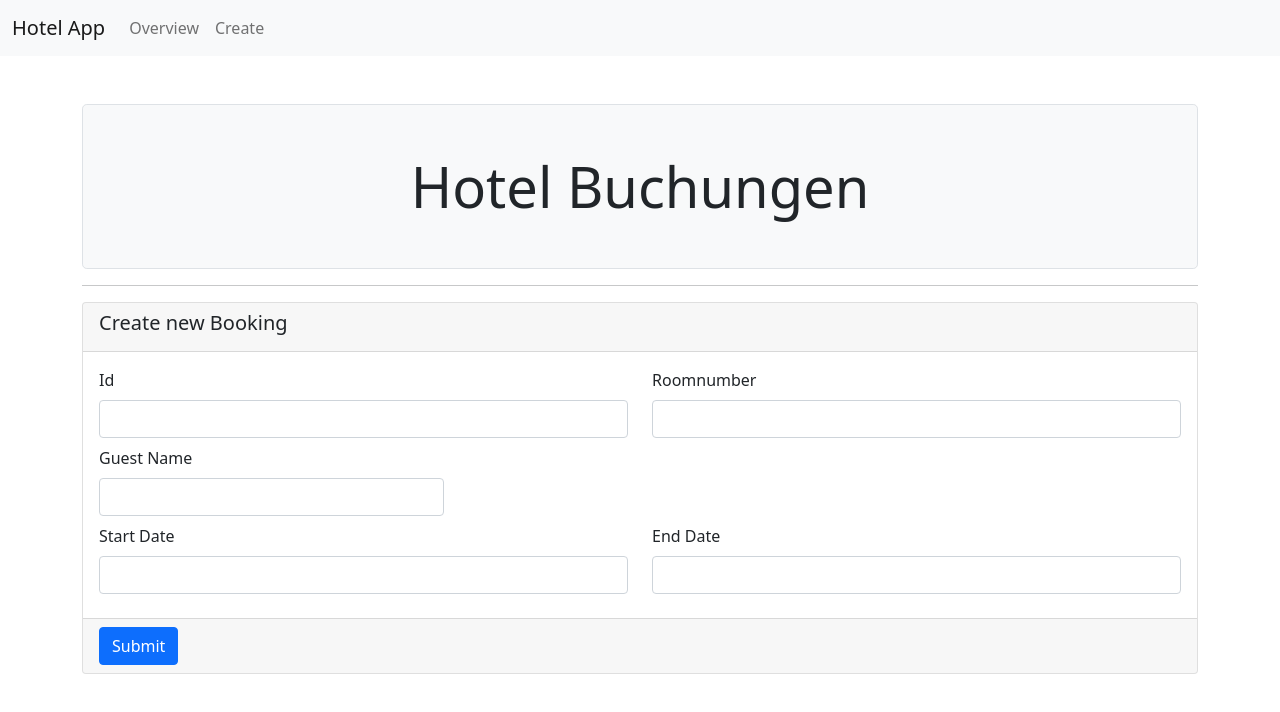
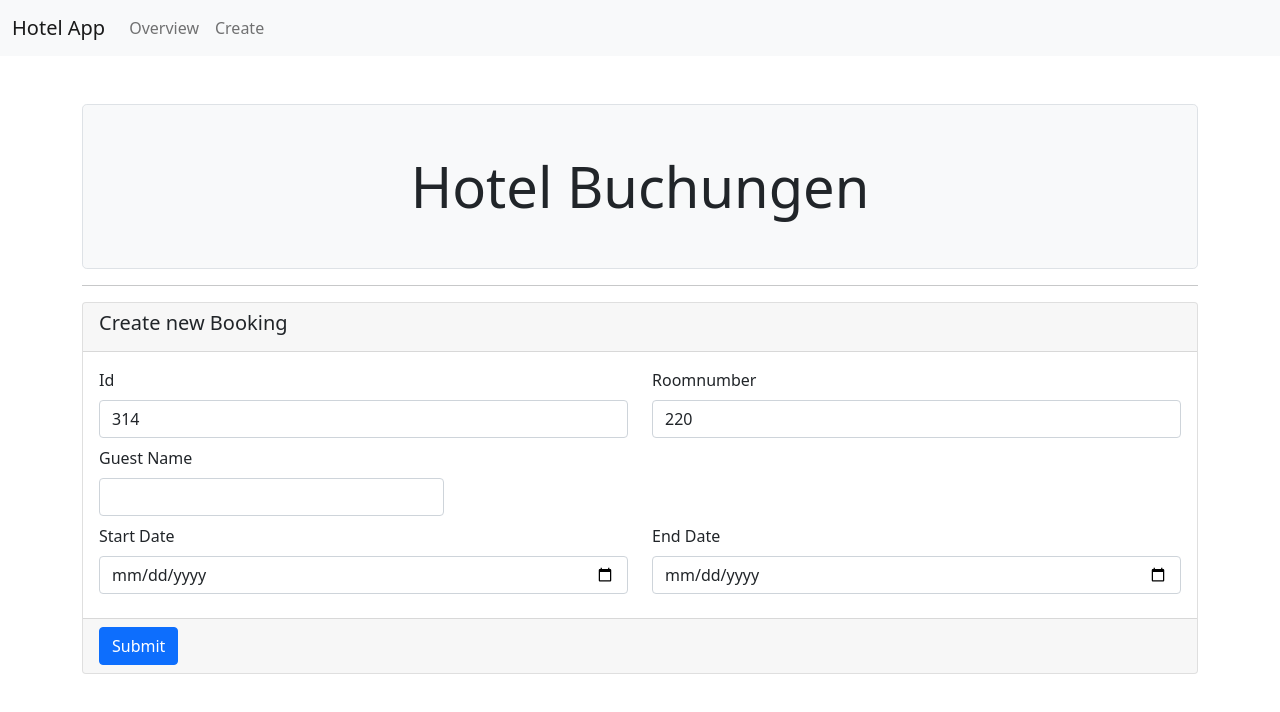
Before and after one commit to igtom/hotel-app, an Angular app: page /createBooking in a window 1280 px wide. Shown: the top 712 px of the page. Built offline with nearby package versions, Linux system fonts and the light colour scheme.

Commit message:
create-booking func

```diff
--- a/src/app/components/create-booking/create-booking.component.html
+++ b/src/app/components/create-booking/create-booking.component.html
@@ -7,32 +7,57 @@
       <div class="row mb-2">
         <div class="col">
           <label class="form-label">Id</label>
-          <input class="form-control" />
+          <input
+            type="number"
+            class="form-control"
+            name="id"
+            [(ngModel)]="booking.id"
+          />
         </div>
         <div class="col">
           <label class="form-label">Roomnumber</label>
-          <input class="form-control" />
+          <input
+            type="number"
+            class="form-control"
+            name="roomNumber"
+            [(ngModel)]="booking.roomNumber"
+          />
         </div>
       </div>
       <div class="row mb-2">
         <div class="col-4">
           <label class="form-label">Guest Name</label>
-          <input class="form-control" />
+          <input
+            type="text"
+            class="form-control"
+            name="name"
+            [(ngModel)]="booking.name"
+          />
         </div>
       </div>
       <div class="row mb-2">
         <div class="col">
           <label class="form-label">Start Date</label>
-          <input class="form-control" />
+          <input
+            type="date"
+            class="form-control"
+            name="startDate"
+            [(ngModel)]="booking.startDate"
+          />
         </div>
         <div class="col">
           <label class="form-label">End Date</label>
-          <input class="form-control" />
+          <input
+            type="date"
+            class="form-control"
+            name="endDate"
+            [(ngModel)]="booking.endDate"
+          />
         </div>
       </div>
     </form>
   </div>
   <div class="card-footer">
-    <button class="btn btn-primary">Submit</button>
+    <button (click)="save()" class="btn btn-primary">Submit</button>
   </div>
 </div>
--- a/src/app/components/create-booking/create-booking.component.ts
+++ b/src/app/components/create-booking/create-booking.component.ts
@@ -1,5 +1,7 @@
 import { Component, OnInit } from '@angular/core';
 import { Booking } from 'src/app/models/booking';
+import { bookings } from '../../mock-bookings';
+import { Router } from '@angular/router';
 
 @Component({
   selector: 'app-create-booking',
@@ -8,14 +10,19 @@ import { Booking } from 'src/app/models/booking';
 })
 export class CreateBookingComponent implements OnInit {
   booking: Booking = {
-    id: 5,
-    name: 'Your Name',
+    id: 314,
+    name: '',
     roomNumber: 220,
     startDate: new Date(),
     endDate: new Date(),
   };
 
-  constructor() {}
+  constructor(private router: Router) {}
 
   ngOnInit(): void {}
+
+  save(): void {
+    bookings.push(this.booking);
+    this.router.navigate(['bookings']);
+  }
 }
```
Also changed, not shown: src/app/app.module.ts (+5 -11 lines).
